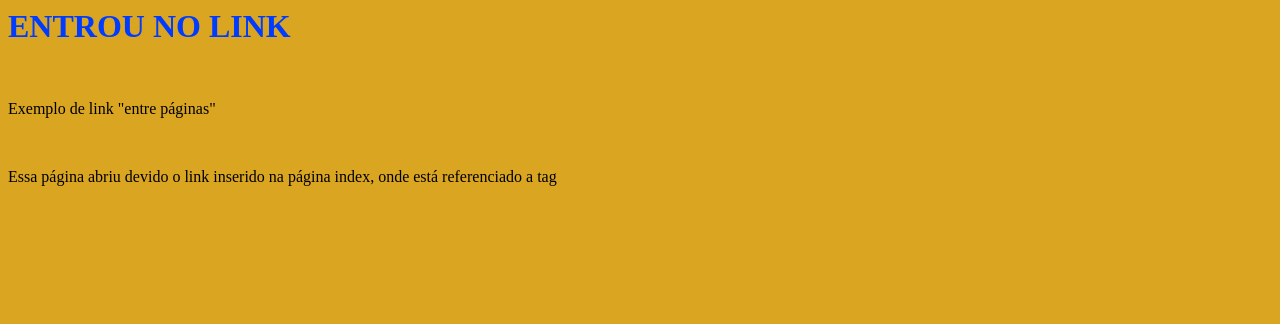
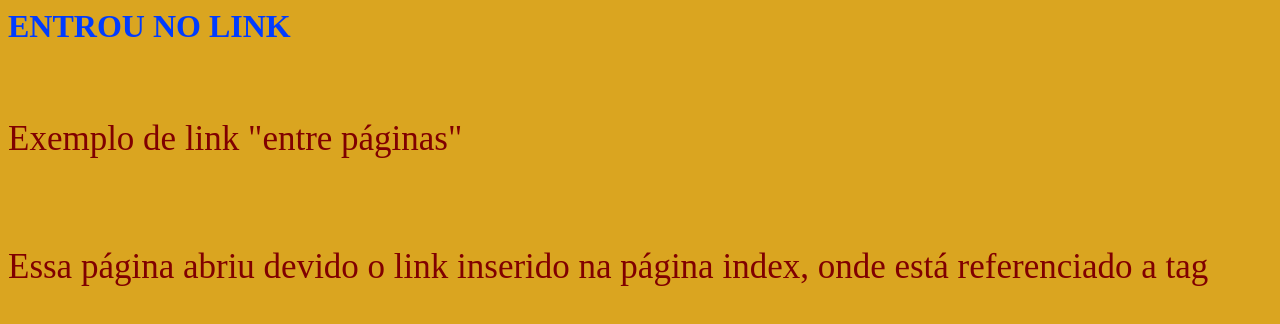
Before and after one commit to romulopena/site_do_romulo, a plain HTML site: page link.html in a window 1280 px wide. Drawn offline with Linux system fonts and the light colour scheme.

Commit message:
paragrafo

```diff
--- a/link.html
+++ b/link.html
@@ -6,6 +6,12 @@
     <style>
       body{
         background-color: goldenrod;
+      }
+
+      p {
+        font-size: 35px;
+        text-decoration: italic;
+        color: maroon;
       }
     </style>
     <body>
```
